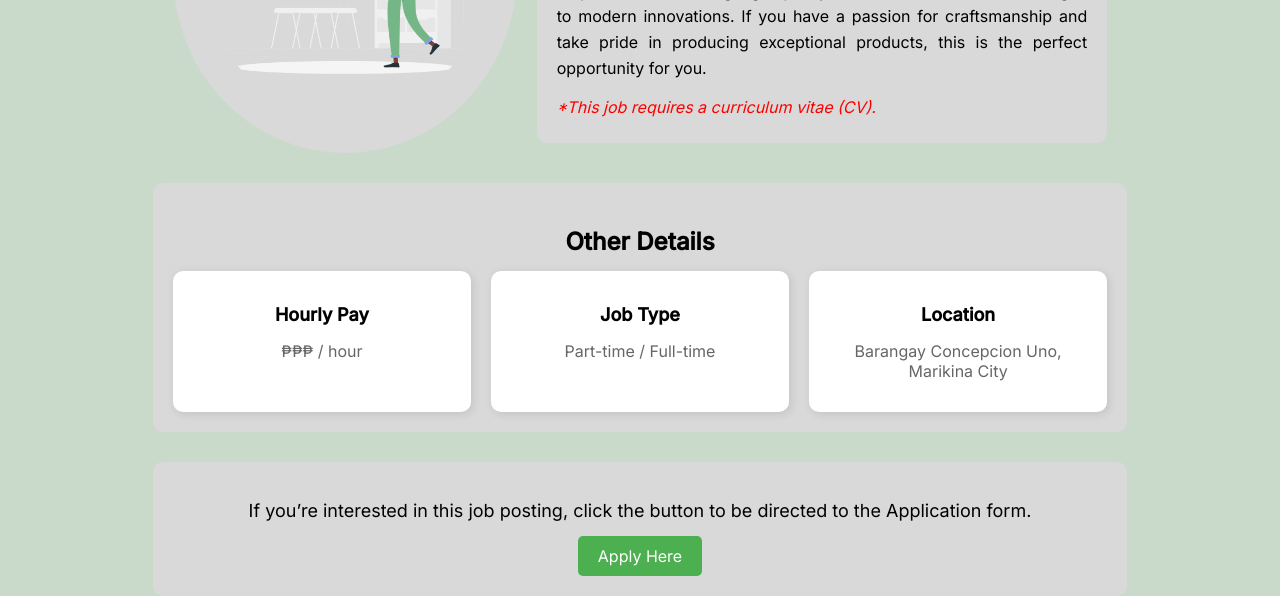
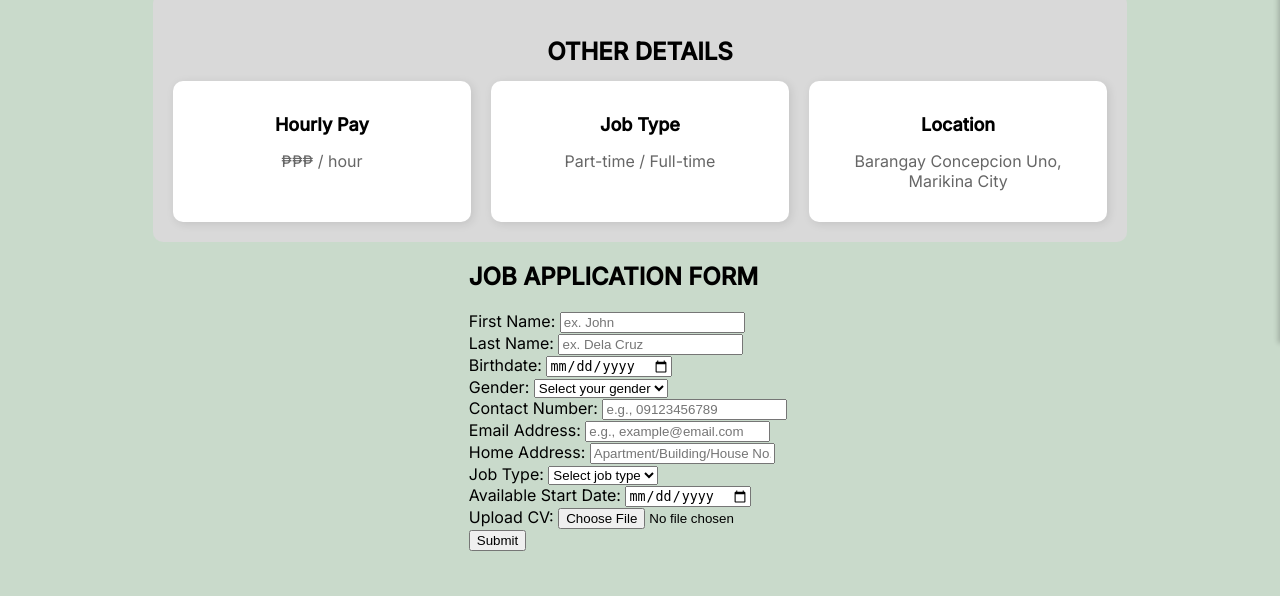
Before and after one commit to ymedulay/NumeroUno, a PHP site: page /FindJobDetails.php in a window 1280 px wide. Shown: the part 457-1053 px from the top of the page. After the commit the page ends 1008 px from the top, so only its background shows below. Run offline with PHP 8.4, Linux system fonts and the light colour scheme; some libraries are stand-ins or nearby versions.

Commit message:
Incorporated application form with job details

```diff
--- a/FindJobDetails.php
+++ b/FindJobDetails.php
@@ -16,42 +16,33 @@ session_start();
 
      <!-- Navigation Bar -->
 	<nav>
-        <!-- Logo -->
 		<div class="logo">
-            <img src="NumeroUnoLogo.png" alt="Numero Uno Logo">
+			<a href="HomePage.html"><img src="numerouno.png" alt="Numero Uno Logo"></a>
 		</div>
 
-        <!-- Left Navi Links (Home & Find Job) -->
-        <div class="nav-left">
-            <ul class="nav-links">
-                <li><a href="HomePage.html">Home</a></li>
-                <li><a href="FindJobPage.html">Find Job</a></li>
-            </ul>
+		<div class="nav-right">
+			<!-- Correct Find Jobs Button -->
+			<a href="FindJobPage.html" class="find-jobs-btn">Find Jobs</a>
+
+			<!-- Menu Icon -->
+			<div class="menu-icon">
+				<i class="ph ph-list"></i>
 			</div>
+		</div>
+	</nav>
 
-		<!-- Right Navi Icons -->
-        <div class="nav-right">
-            <ul class="nav-links">
-                <li class="dropdown">
-                    <i class="ph ph-user" onclick="toggleDropdown('userDropdown')"></i>
-                    <ul class="dropdown-menu" id="userDropdown">
-                        <li><a href="HomePage.html">Log-In</a></li>
-						<li><a href="AccountSelection.html">Sign-Up</a></li>
-                        <li><a href="ApplicantDashboardManageProfile.html">My Account</a></li>
-                    </ul>
-                </li>
-                <li class="dropdown">
-                    <i class="ph ph-gear" onclick="toggleDropdown('settingsDropdown')"></i>
-                    <ul class="dropdown-menu" id="settingsDropdown">
-                        <li><a href="AboutUs.html">About Us</a></li>
-                        <li><a href="ContactUs.html">Contact Us</a></li>
-						<li><a href="FAQs.html">FAQs</a></li>
-                    </ul>
-                </li>
+
+	<!-- Sidebar (Initially Hidden) -->
+	<div id="sideMenu" class="sidebar">
+		<ul>
+			<li><a href="#">About Us</a></li>
+			<li><a href="#">Contact Us</a></li>
+			<li><a href="#">FAQs</a></li>
 		</ul>
 	</div>
 	</nav>
-    <!-- End of Navi Bar -->
+
+	<!-- End of Navigation Bar -->
 
     <!-- Phosphor Icons CDN -->
     <script src="https://unpkg.com/@phosphor-icons/web"></script>
@@ -80,23 +71,16 @@ session_start();
 		}
     </script>
 
-	<!-- Horizontal Container for Job Title -->
-	<div class="job-title-wrapper">
-		<div class="job-title-container">
-			<p class="job-title">JOB TITLE</p>
-		</div>
-	</div>
-
 	<!-- Container for Job Illustration and Job Description -->
 	<div class="job-content-container">
 		<!-- Job illustration image -->
 		<div class="job-illustration-wrapper">
-			<img src="BusinessProfile.png" alt="Default Business Profile" class="job-image">
+			<img src="Job hunt-rafiki.png" alt="Default Business Profile" class="job-image">
 		</div>
 
 		<!-- Job Description Container -->
 		<div class="job-description-wrapper">
-			<p class="job-details-title">Job Details</p>
+			<p class="job-details-title">JOB DETAILS</p>
 			<p class="job-description">
 				We are seeking a skilled and dedicated Shoemaker to join our growing team in Barangay Concepcion Uno, Marikina City, the heart of the Philippine shoe manufacturing industry. As a Shoemaker, you will be responsible for crafting high-quality footwear, from traditional designs to modern innovations. If you have a passion for craftsmanship and take pride in producing exceptional products, this is the perfect opportunity for you.
 			</p>
@@ -106,7 +90,7 @@ session_start();
 
 	<!-- Other Details Container -->
 	<div class="other-details-wrapper">
-		<p class="other-details-title">Other Details</p>
+		<p class="other-details-title">OTHER DETAILS</p>
 		<div class="other-details-container">
 			<div class="detail-box">
 				<p class="detail-label">Hourly Pay</p>
@@ -123,11 +107,94 @@ session_start();
 		</div>
 	</div>
 
-    <!-- Application Section -->
-    <div class="application-wrapper">
-        <p class="application-text">If you’re interested in this job posting, click the button to be directed to the Application form.</p>
-        <a href="FindJobAppli.html" class="apply-button">Apply Here</a>
+	 <!-- Application Form Container -->
+	<div class="application-form">
+	    <h2 class="form-title">JOB APPLICATION FORM</h2>
+
+	<!-- Start of Form -->
+    <form action="submit_form.php" method="POST">
+
+	    <!-- Name Fields -->
+	    <div class="name-container">
+	        <div class="input-group-name">
+	            <label for="first-name">First Name:</label>
+	            <input type="text" id="first-name" name="first-name" placeholder="ex. John" required>
 	        </div>
+	        <div class="input-group-name">
+	            <label for="last-name">Last Name:</label>
+	            <input type="text" id="last-name" name="last-name" placeholder="ex. Dela Cruz" required>
+	        </div>
+	    </div>
+
+		<!-- Birthdate & Gender Fields -->
+        <div class="birth-gender-container">
+            <div class="input-group-birthgender">
+                <label for="birthdate">Birthdate:</label>
+                <input type="date" id="birthdate" name="birthdate" required>
+            </div>
+            <div class="input-group-birthgender">
+                <label for="gender">Gender:</label>
+                <select id="gender" name="gender" required>
+                    <option value="" disabled selected>Select your gender</option>
+                    <option value="male">Male</option>
+                    <option value="female">Female</option>
+                    <option value="prefer-not">Prefer not to state</option>
+                </select>
+            </div>
+		</div>
+
+		<!-- Contact & Email Fields -->
+		<div class="contact-email-container">
+			<div class="input-group-contactemail">
+				<label for="contact-number">Contact Number:</label>
+				<input type="tel" id="contact-number" name="contact-number" pattern="[0-9]{11}" placeholder="e.g., 09123456789" required>
+			</div>
+			<div class="input-group-contactemail">
+				<label for="email">Email Address:</label>
+				<input type="email" id="email" name="email" placeholder="e.g., example@email.com" required>
+			</div>
+		</div>
+
+		<!-- Home Address Field -->
+		<div class="home-address-container">
+			<div class="input-group-homeaddress">
+				<label for="home-address">Home Address:</label>
+				<input type="text" id="home-address" name="home-address" placeholder="Apartment/Building/House No., Street Name, Barangay, City" required>
+			</div>
+		</div>
+
+		<!-- Job Type & Available Start Date Fields -->
+		<div class="jobtype-startdate-container">
+			<div class="input-group-jobtype">
+				<label for="job-type">Job Type:</label>
+				<select id="job-type" name="job-type" required>
+					<option value="" disabled selected>Select job type</option>
+					<option value="part-time">Part-time</option>
+					<option value="full-time">Full-time</option>
+				</select>
+			</div>
+			<div class="input-group-jobtype">
+				<label for="start-date">Available Start Date:</label>
+				<input type="date" id="start-date" name="start-date" required>
+			</div>
+		</div>
+
+		<!-- CV Upload Container -->
+		<div class="cv-upload-container">
+			<label for="cv-upload">Upload CV:</label>
+			<input type="file" id="cv-upload" name="cv-upload" accept=".pdf,.doc,.docx" required>
+		</div>
+
+		</form>
+
+			<!-- Submit Button (Bottom Left) -->
+			<div class="submit-container">
+				<button class="submit-btn" type="submit" form="job-application-form">Submit</button>
+			</div>
+
+	</div> <!-- for applic form div -->
+
+	<script src="sidebar.js"></script>
 
 </body>
 </html>
```
Lines whose indentation alone changed are shown as unchanged.
